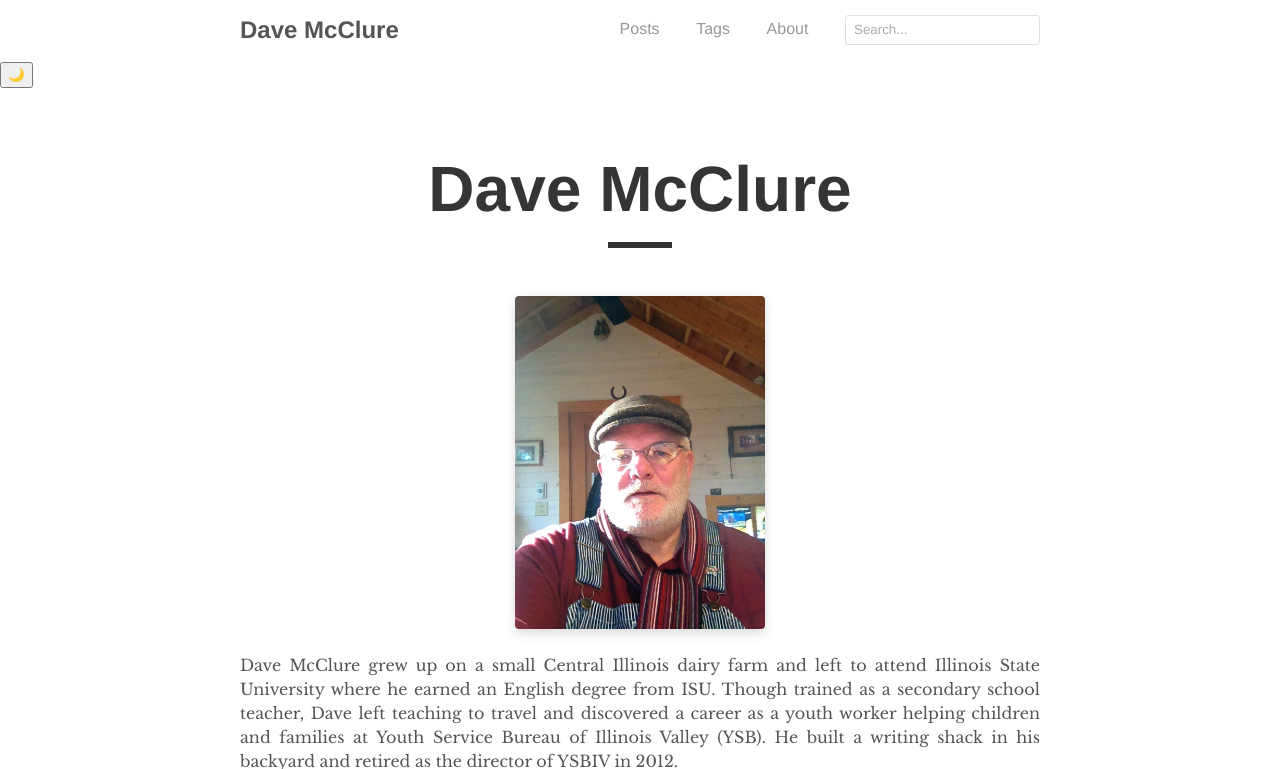
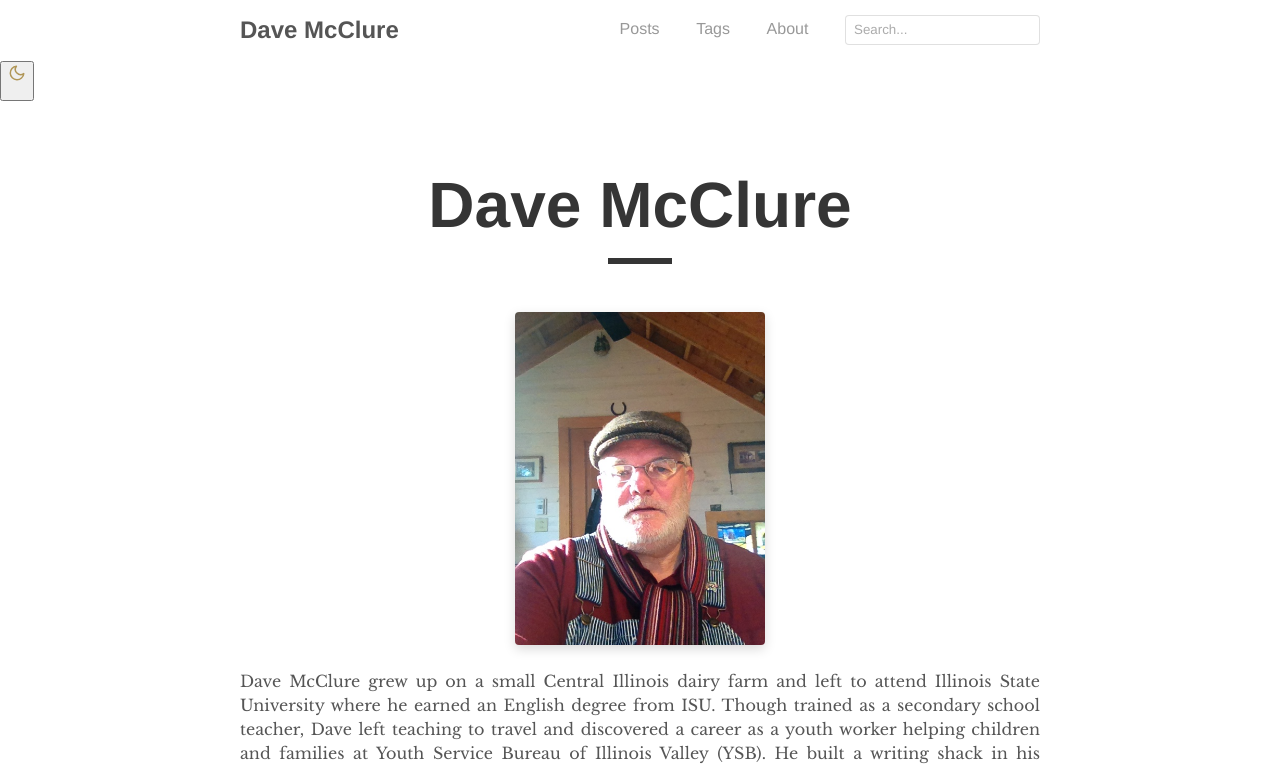
Before and after one commit to Daveintheshack/daveintheshack.github.io, a Jekyll site: the page built from _pages/about.md, in a window 1280 px wide, cut to the strip 0-769 px from the top of the page. Built offline with Jekyll 4.4.1, drawn with Linux system fonts in a browser that asks for light colours.

Commit message:
Update navigation.html

```diff
--- a/_includes/navigation.html
+++ b/_includes/navigation.html
@@ -23,7 +23,9 @@
   });
 </script>
 
-<button id="dark-mode-toggle" aria-label="Toggle dark mode">🌙</button>
+<button id="dark-mode-toggle" aria-label="Toggle dark mode">
+  <img src="{{ "/assets/moon.svg" | relative_url }}" alt="Toggle dark mode" style="width: 18px; height: 18px; display: block; opacity: 0.7;">
+</button>
 <script>
   var toggle = document.getElementById('dark-mode-toggle');
   var html = document.documentElement;
```
